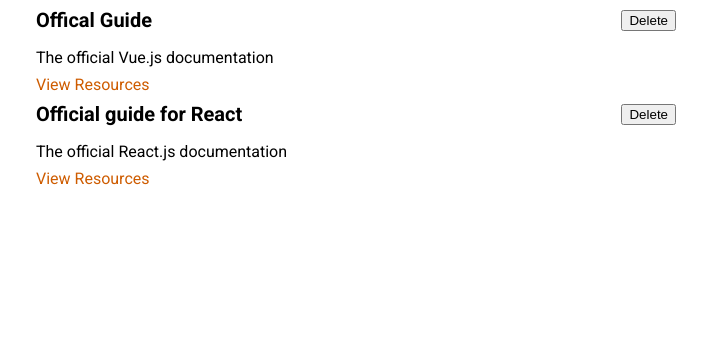
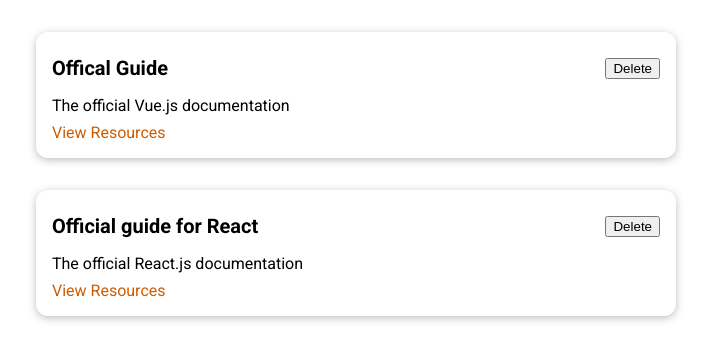
Before and after one commit to acharayaP03/Remember-me, a Vue app: page / in a window 1280 px wide. Shown: the top 360 px of the page, without its empty margins (284-995 px from the left). Built offline with nearby package versions, Linux system fonts and the light colour scheme.

Commit message:
global ui component global base card

```diff
--- a/src/components/LearningResources/LearningResources.vue
+++ b/src/components/LearningResources/LearningResources.vue
@@ -1,15 +1,15 @@
 <template>
   <li>
-    <div>
+    <base-card>
       <header>
         <h3>{{ title }}</h3>
         <button>Delete</button>
       </header>
-    </div>
-    <p class="description">{{ description }}</p>
-    <nav>
-      <a :href="link">View Resources</a>
-    </nav>
+      <p class="description">{{ description }}</p>
+      <nav>
+        <a :href="link">View Resources</a>
+      </nav>
+    </base-card>
   </li>
 </template>
 
--- /dev/null
+++ b/src/components/UI/BaseCard.vue
@@ -0,0 +1,15 @@
+<template>
+    <div>
+        <slot></slot>
+    </div>
+</template>
+
+<style  scoped>
+div {
+  border-radius: 12px;
+  box-shadow: 0 2px 8px rgba(0, 0, 0, 0.26);
+  padding: 1rem;
+  margin: 2rem auto;
+  max-width: 40rem;
+}
+</style>
```
Also changed, not shown: src/main.js (+7 -3 lines).
